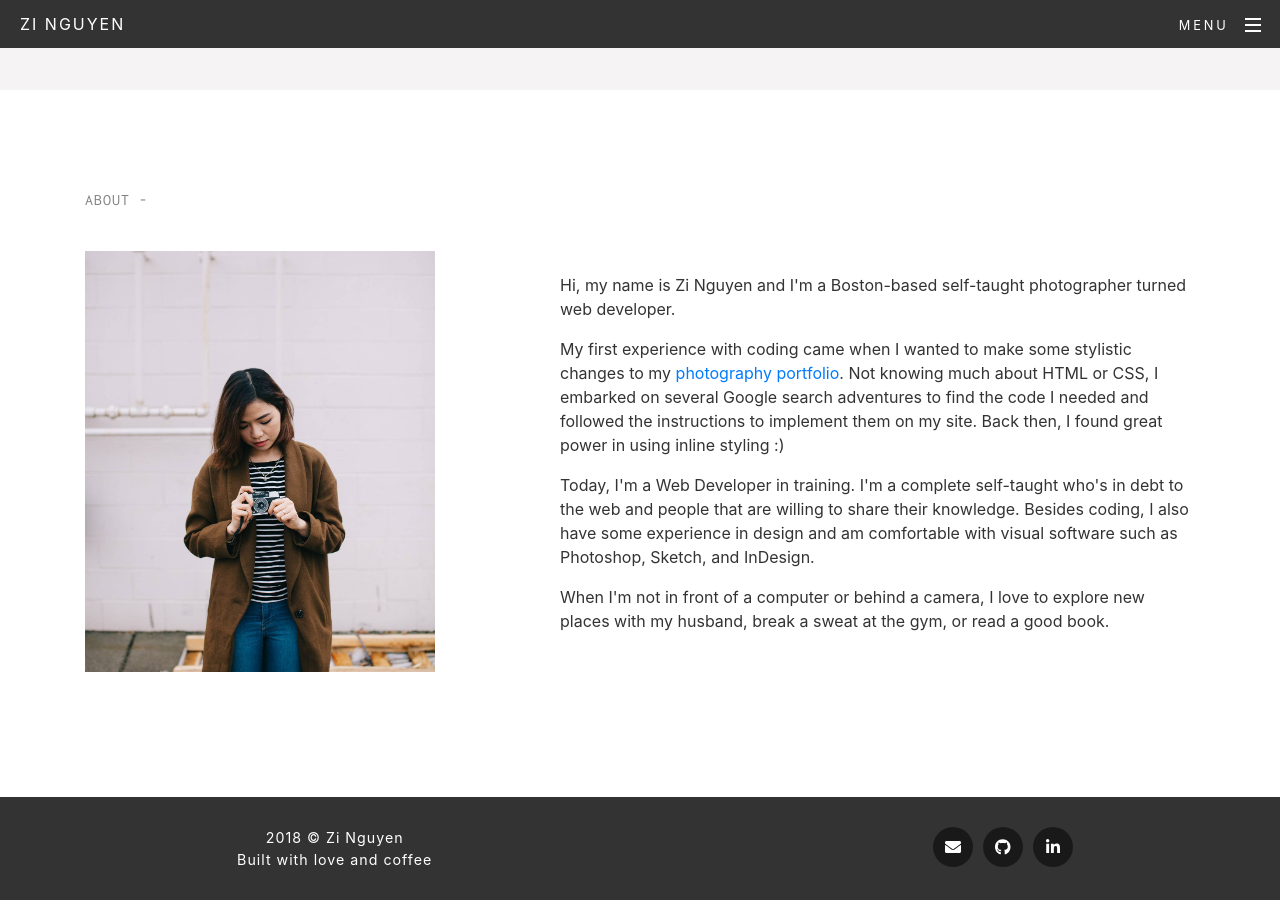
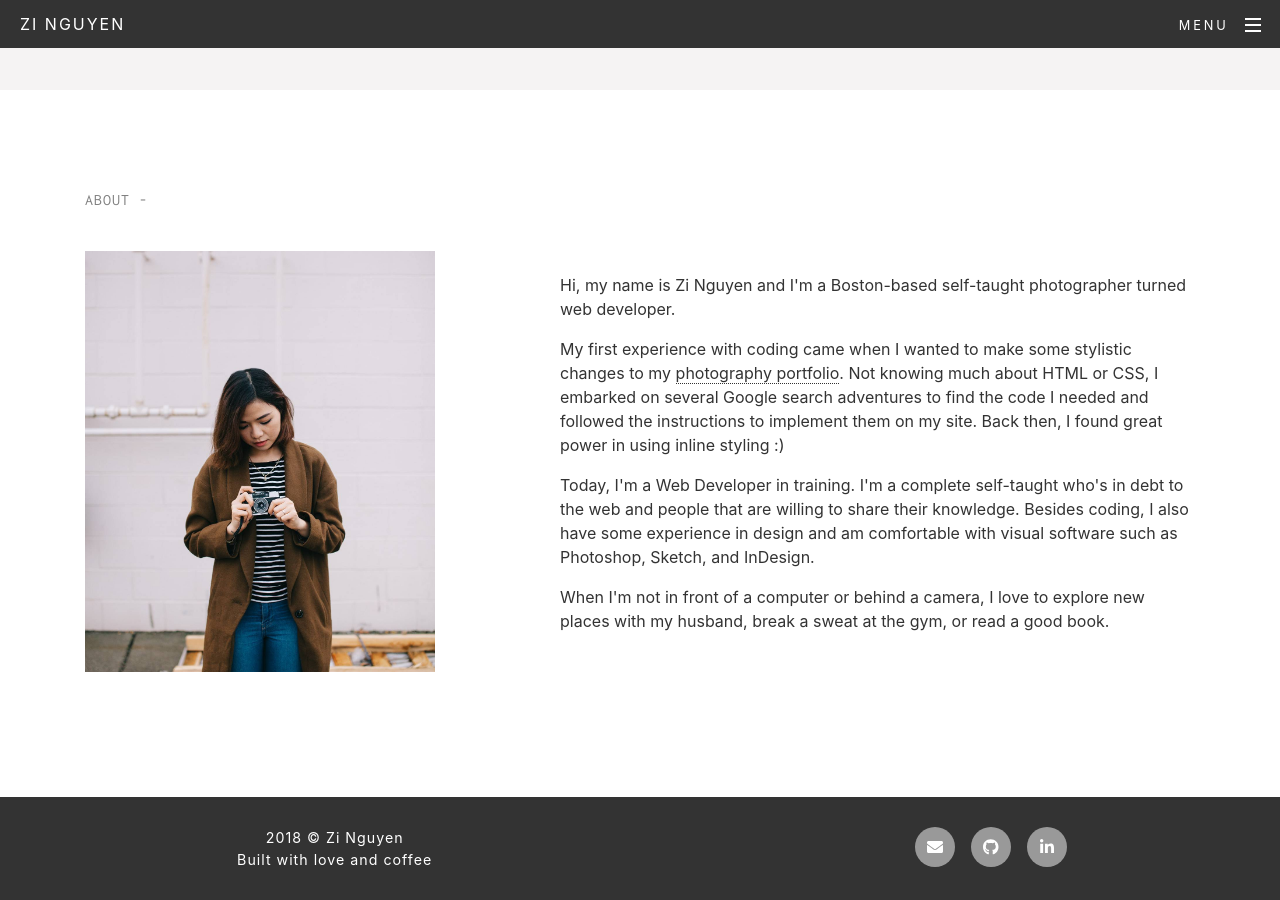
Before and after one commit to zinguyen/zinguyen.github.io, a Jekyll site: the page built from index.html, in a window 1280 px wide and 900 px high, scrolled down 1661 px. Built offline with Jekyll 4.4.1, drawn with Linux system fonts in a browser that asks for light colours; nearby versions of some CDN libraries.

Commit message:
update social icons style

```diff
--- a/public/css/custom.css
+++ b/public/css/custom.css
@@ -30,6 +30,12 @@ body {
   position: relative;
 } */
 
+a:link,
+a:visited {
+  color: var(--body-text-dark);
+  border-bottom: 1px dotted var(--body-text-dark);
+}
+
 a:hover,
 a.next-link:hover {
   text-decoration: none;
@@ -47,7 +53,7 @@ a.next-link:hover {
 }
 
 .btn-round {
-  background-color: var(--light-grey);
+  background-color: rgba(255, 255, 255, 0.5);
   border-radius: 50%;
   height: 40px;
   width: 40px;
@@ -83,7 +89,7 @@ a.next-link:hover {
   color: rgba(255, 255, 255, 0.5);
 }
 
-.brand {
+a.brand {
   font-weight: 400;
   text-transform: uppercase;
   color: #fff;
@@ -162,7 +168,7 @@ a.next-link:hover {
 }
 
 .social-icons a {
-  margin-right: 10px;
+  margin-right: 1rem;
 }
 
 /* ================ PROJECTS ================ */
@@ -240,7 +246,7 @@ a.next-link:hover {
 .project-link,
 .post-meta {
   font-family: 'Inconsolata', sans-serif;
-  display: block;
+  display: inline-block;
   font-size: 16px;
   font-weight: 400;
   color: var(--light-grey);
```
